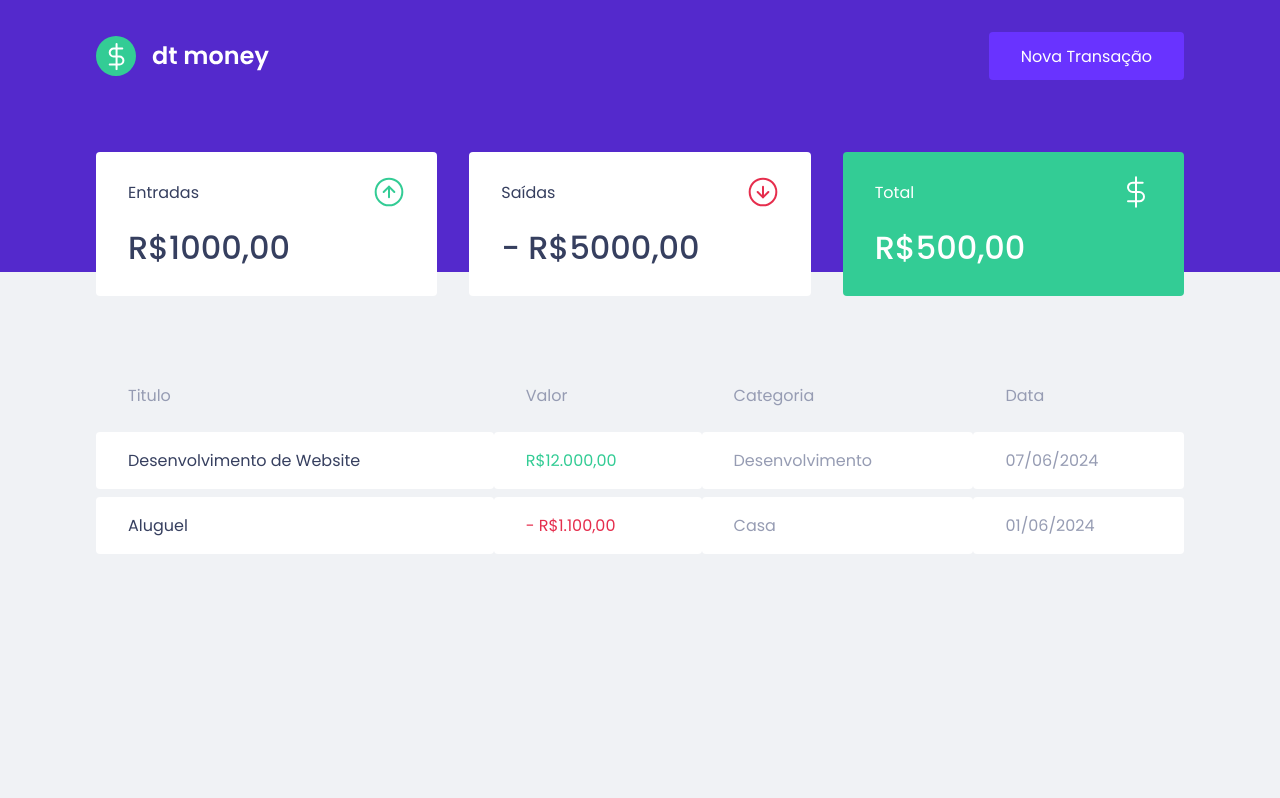
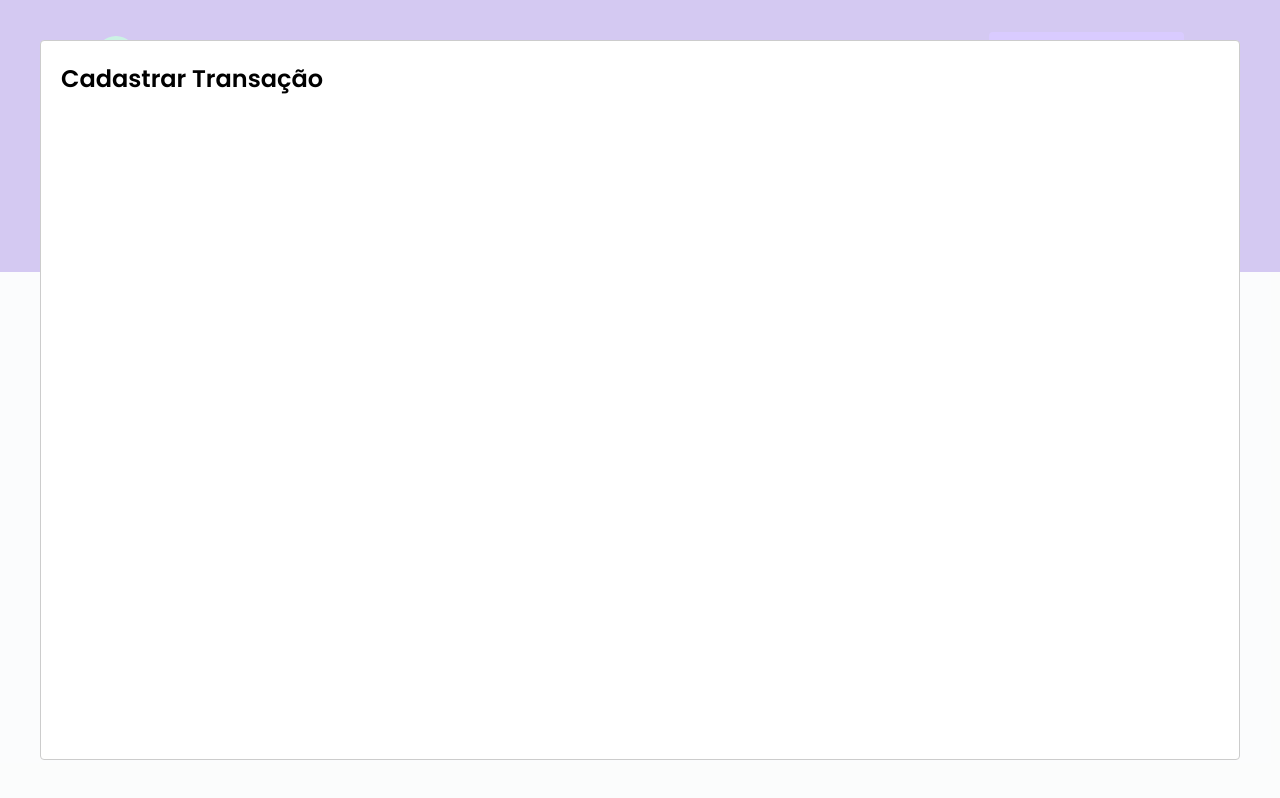
Before and after one commit to Math3ux/dtmoney-ignite, a React (Create React App) app: page / in a window 1280 px wide. Both pictures are taken after a click on the button "Nova Transação". Built offline with nearby package versions, Linux system fonts and the light colour scheme; no server answers; what miragejs would draw is missing.

Commit message:
Created Simple Modal With The Dependencie React-Modal

```diff
--- a/package.json
+++ b/package.json
@@ -3,10 +3,12 @@
   "version": "0.1.0",
   "private": true,
   "dependencies": {
+    "@types/react-modal": "^3.16.3",
     "axios": "^1.7.2",
     "miragejs": "^0.1.48",
     "react": "^18.3.1",
     "react-dom": "^18.3.1",
+    "react-modal": "^3.16.1",
     "react-scripts": "5.0.1",
     "styled-components": "^6.1.11",
     "web-vitals": "^2.1.0"
--- a/src/App.tsx
+++ b/src/App.tsx
@@ -1,12 +1,34 @@
+import ReactModal from "react-modal";
 import { Dashboard } from "./components/Dashboard";
 import { Header } from "./components/Header";
 import { GlobalStyle } from "./styles/global";
+import { useState } from "react";
+
+ReactModal.setAppElement('#root');
+
 
 export function App() {
+
+  const [isNewTransactionModalOpen, setIsNewTransactionModalOpen] = useState(false);
+
+    function handleOpenNewTransactionModal(){
+        setIsNewTransactionModalOpen(true);
+    }
+
+    function handleCloseNewTransactionModal(){
+        setIsNewTransactionModalOpen(false);
+    }
+
+
   return (
     <>
-      <Header/>
+      <Header onOpenNewTransactionModal={handleOpenNewTransactionModal} />
       <Dashboard/>
+
+      <ReactModal isOpen={isNewTransactionModalOpen} onRequestClose={handleCloseNewTransactionModal}>
+        <h2>Cadastrar Transação</h2>
+      </ReactModal>
+
       <GlobalStyle/>
     </>
   );
--- a/src/components/Header/index.tsx
+++ b/src/components/Header/index.tsx
@@ -1,12 +1,17 @@
 import logoImg from '../../assets/logo.svg'
 import { Container, Content } from './styles'
 
-export function Header(){
+interface HeaderProps {
+    onOpenNewTransactionModal: () => void;
+}
+
+
+export function Header({onOpenNewTransactionModal}:Readonly<HeaderProps>){
     return (
         <Container>
             <Content>
                 <img src={logoImg} alt="dt money" />
-                <button type='button'>Nova Transação</button>
+                <button type='button' onClick={onOpenNewTransactionModal}>Nova Transação</button>
             </Content>
         </Container>
     )
```
Also changed, not shown: 1 other file (tests, documents, lock files or other folders).
